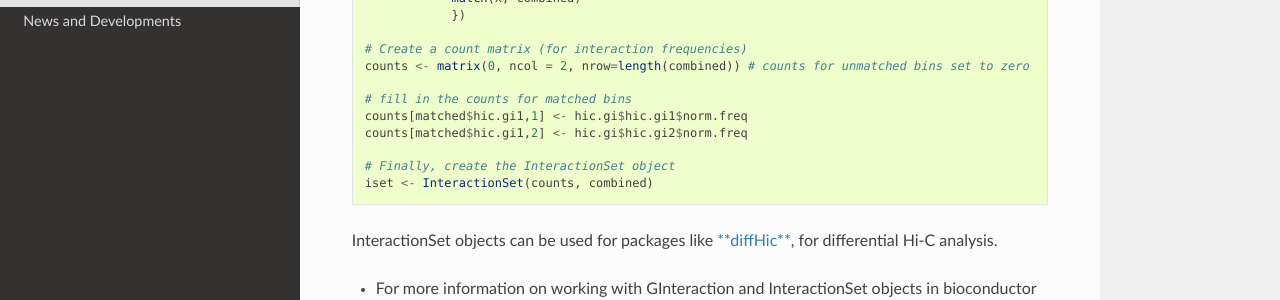
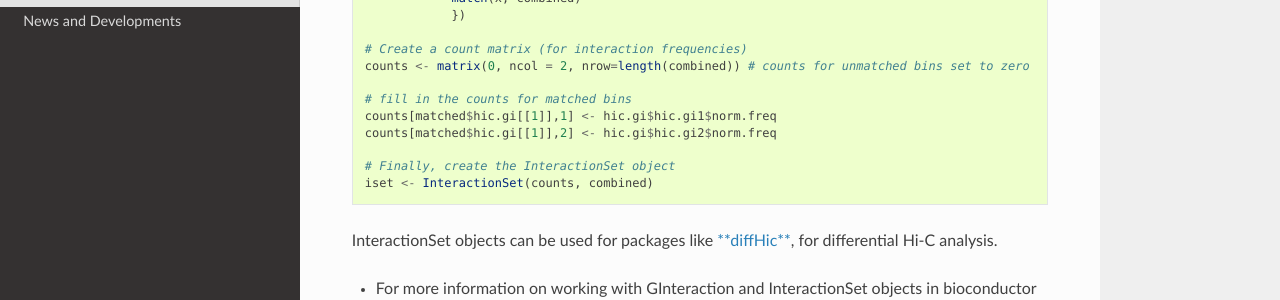
Before and after one commit to deeptools/HiCExplorer, a Sphinx documentation site: the page built from docs/content/HiC_export.rst, in a window 1280 px wide and 900 px high, scrolled down 965 px. Shown: the part 386-686 px from the top of the window. Built offline with Sphinx 7.4.7 and the Read the Docs theme 2.0.0, drawn with Linux system fonts in a browser that asks for light colours.

Commit message:
minor fix

```diff
--- a/docs/content/HiC_export.rst
+++ b/docs/content/HiC_export.rst
@@ -87,8 +87,8 @@ follows.
     counts <- matrix(0, ncol = 2, nrow=length(combined)) # counts for unmatched bins set to zero
 
     # fill in the counts for matched bins
-    counts[matched$hic.gi1,1] <- hic.gi$hic.gi1$norm.freq
-    counts[matched$hic.gi1,2] <- hic.gi$hic.gi2$norm.freq
+    counts[matched$hic.gi[[1]],1] <- hic.gi$hic.gi1$norm.freq
+    counts[matched$hic.gi[[1]],2] <- hic.gi$hic.gi2$norm.freq
 
     # Finally, create the InteractionSet object
     iset <- InteractionSet(counts, combined)
```
